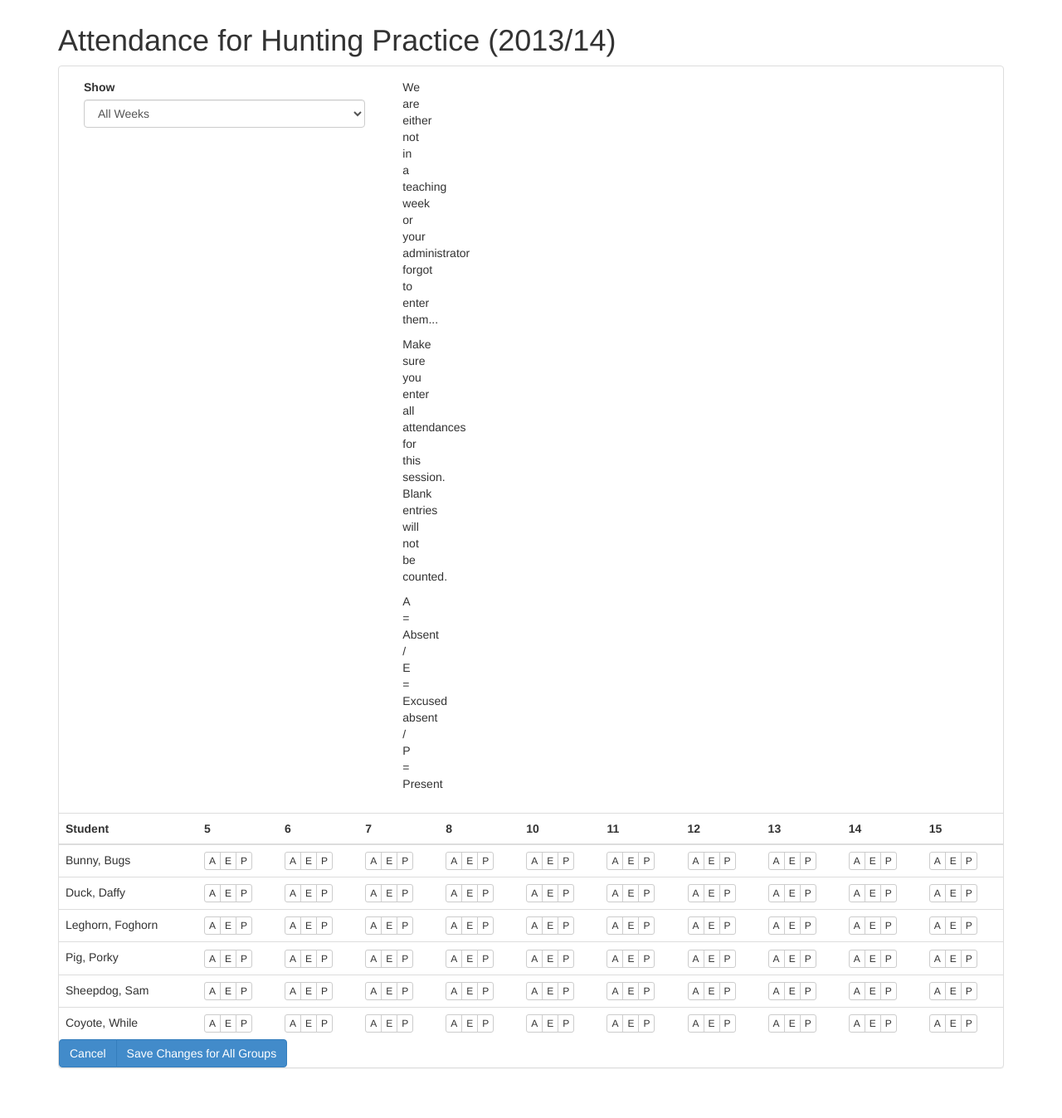
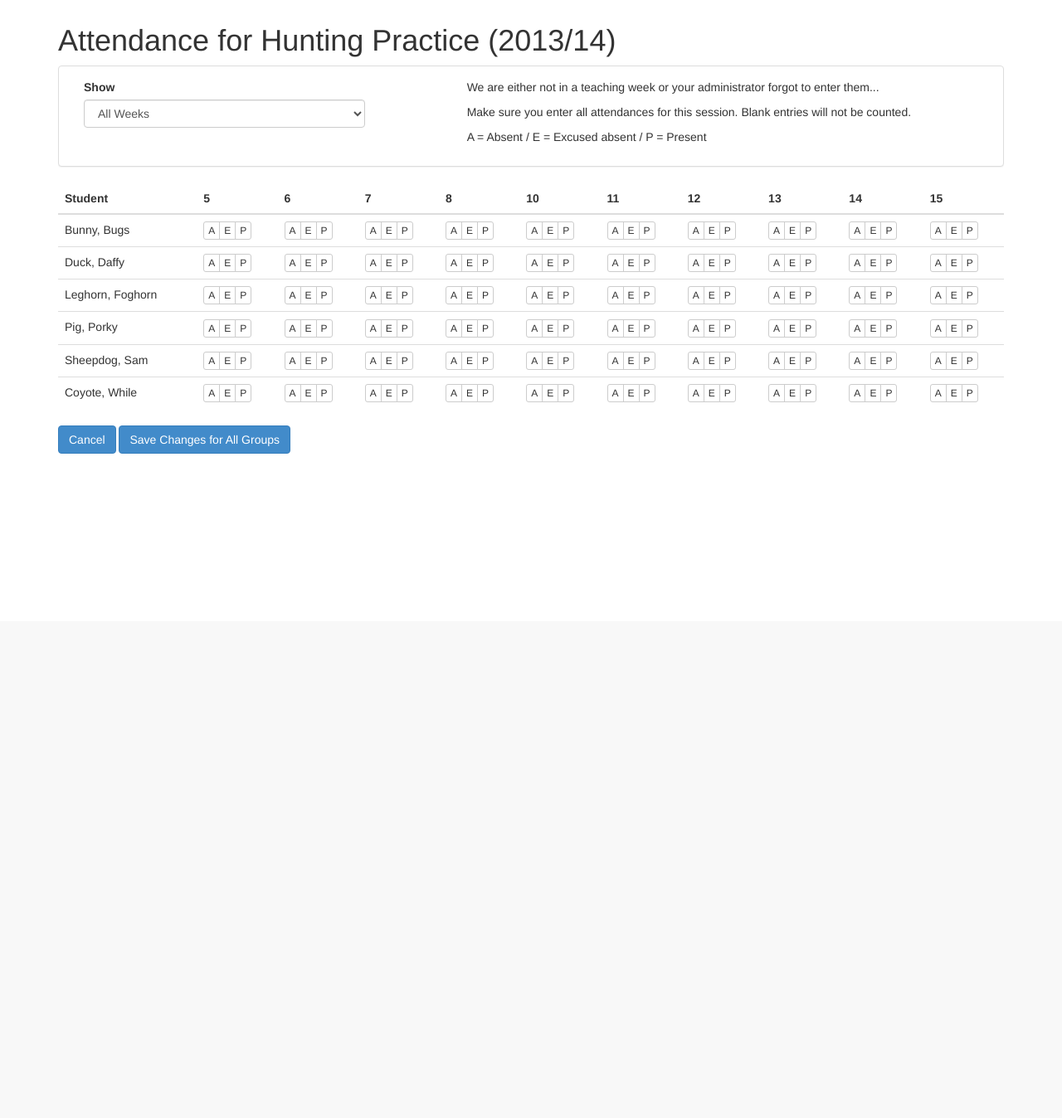
Before and after one commit to tobi2006/nomosdb, a Django app: template main/templates/attendance.html in a window 1280 px wide. Shown: the part 51-1399 px from the top of the page at 83% size. After the commit the page ends 598 px from the top, so only its background shows below. Run offline with Django 3.2, Linux system fonts and the light colour scheme; the template is opened without the code that fills it: values that come from a table or form of the project are taken from there, others are empty; data comes from the database, SQL or seed files in the repository; some libraries are stand-ins or nearby versions.

Commit message:
Fixed tiny error in attendance template

```diff
--- a/main/templates/attendance.html
+++ b/main/templates/attendance.html
@@ -23,7 +23,7 @@
                 {% endfor %}
             </select>
         </div>
-        <div class="col-md-1">
+        <div class="col-md-1"></div>
         <div class="col-md-7">
             <p>{% if this_week %}We are currently in week {{ this_week }}.{% else %}We are either not in a teaching week or your administrator forgot to enter them...{% endif %}</p>
             <p>Make sure you enter all attendances for this session. Blank entries will not be counted.</p>
@@ -89,10 +89,8 @@ The Value of the Save button can be changed, as long as the week specific one co
 as its only number and as long as the "Save all" one does not contain a number
 {% endcomment %}
 
-<div class="btn-group" align="right">
-    <a href="{{ module.get_absolute_url }}" class="btn btn-primary">Cancel</a>
-    <input type="submit" name="save" value="Save Changes for All Groups" id="save" class="btn btn-primary" data-loading-text="Please wait">
-</div>
+<a href="{{ module.get_absolute_url }}" class="btn btn-primary">Cancel</a>
+<input type="submit" name="save" value="Save Changes for All Groups" id="save" class="btn btn-primary" data-loading-text="Please wait">
 
 {% endblock %}
 
```
